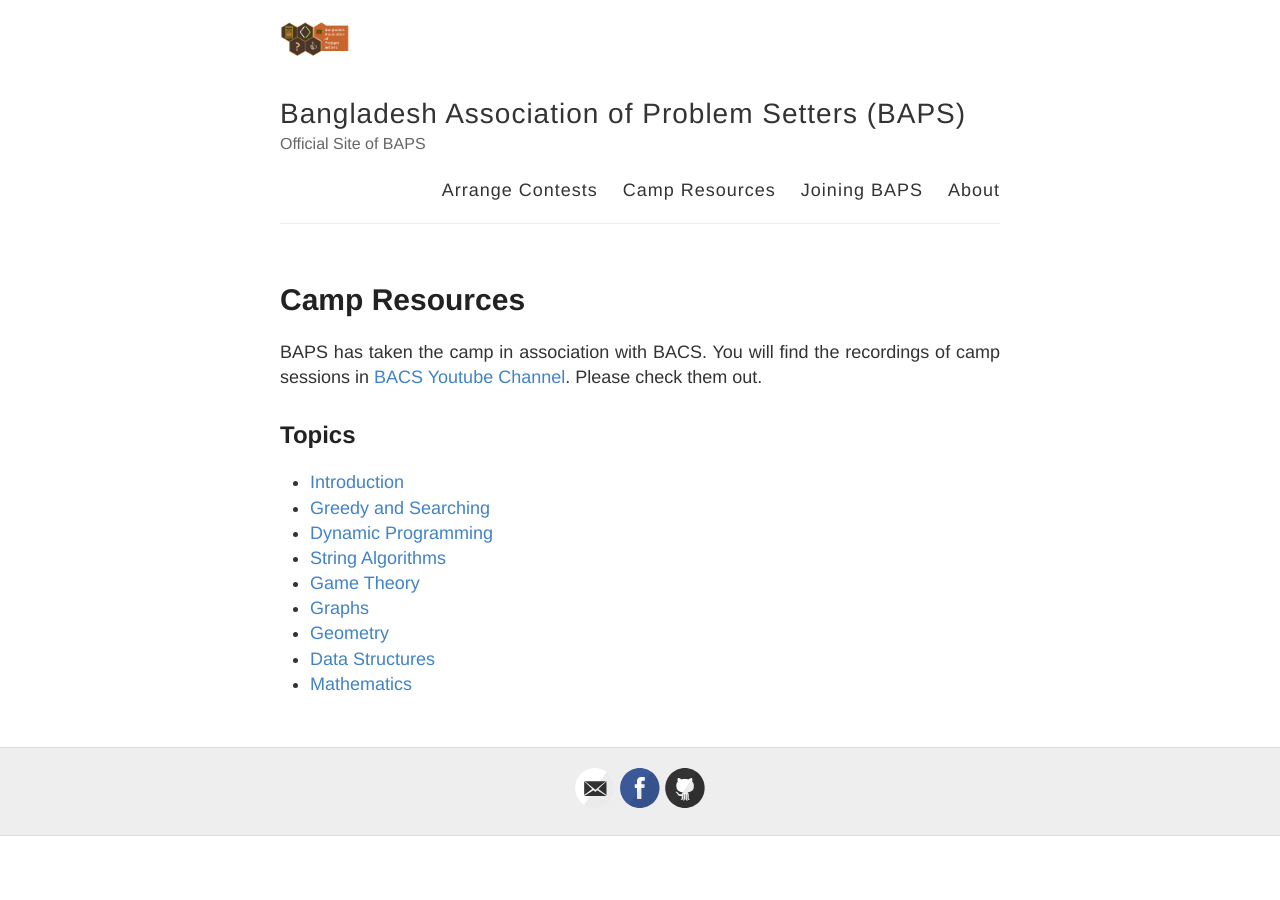
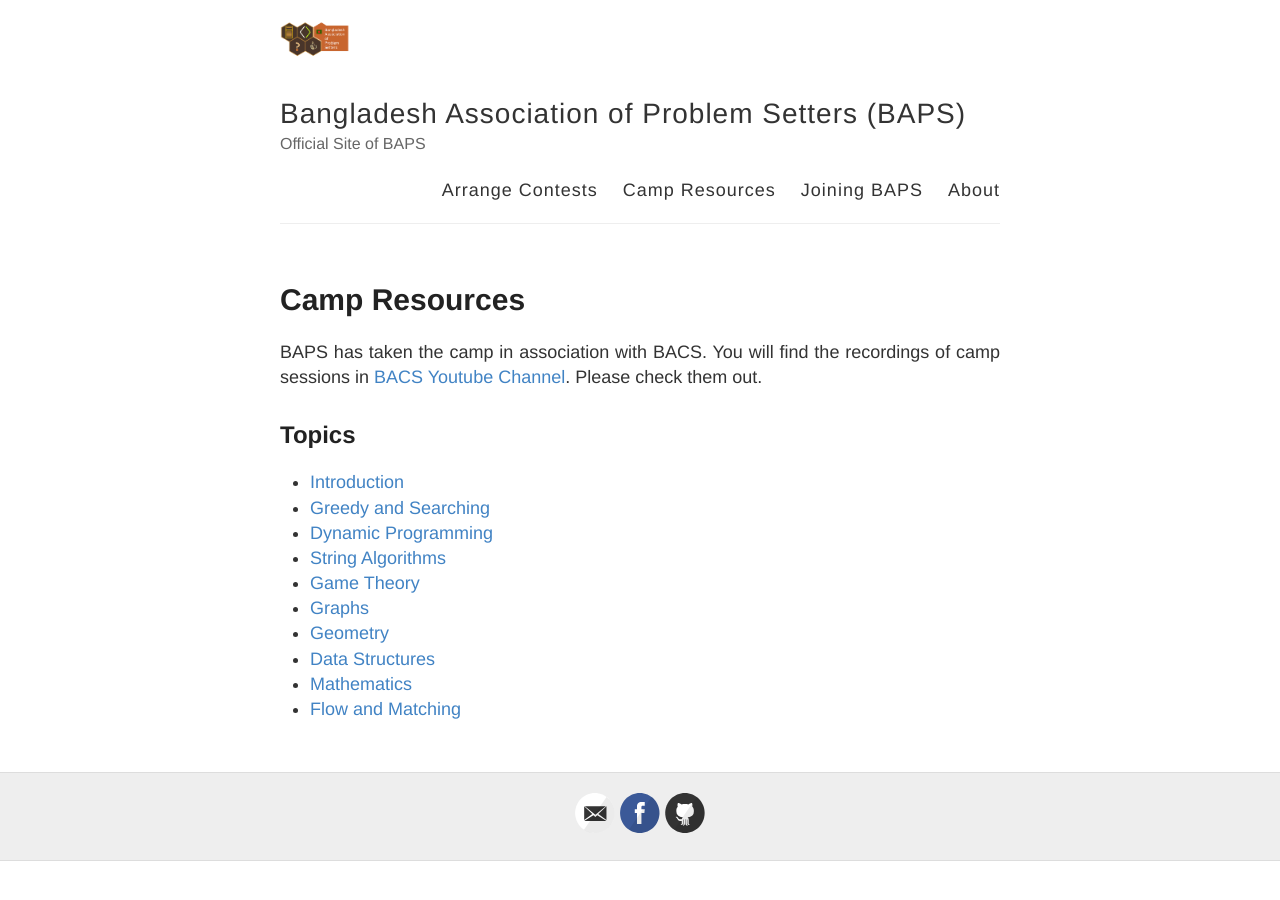
Before and after one commit to baps-bgd/baps-bgd.github.io, a Jekyll site: the page built from camp.md, in a window 1280 px wide. Built offline with Jekyll 4.4.1, drawn with Linux system fonts in a browser that asks for light colours.

Commit message:
Update camp.md

```diff
--- a/camp.md
+++ b/camp.md
@@ -16,3 +16,4 @@
 - [Geometry](/geometry)
 - [Data Structures](/data-structures)
 - [Mathematics](/mathematics)
+- [Flow and Matching](/flow-matching)
```
